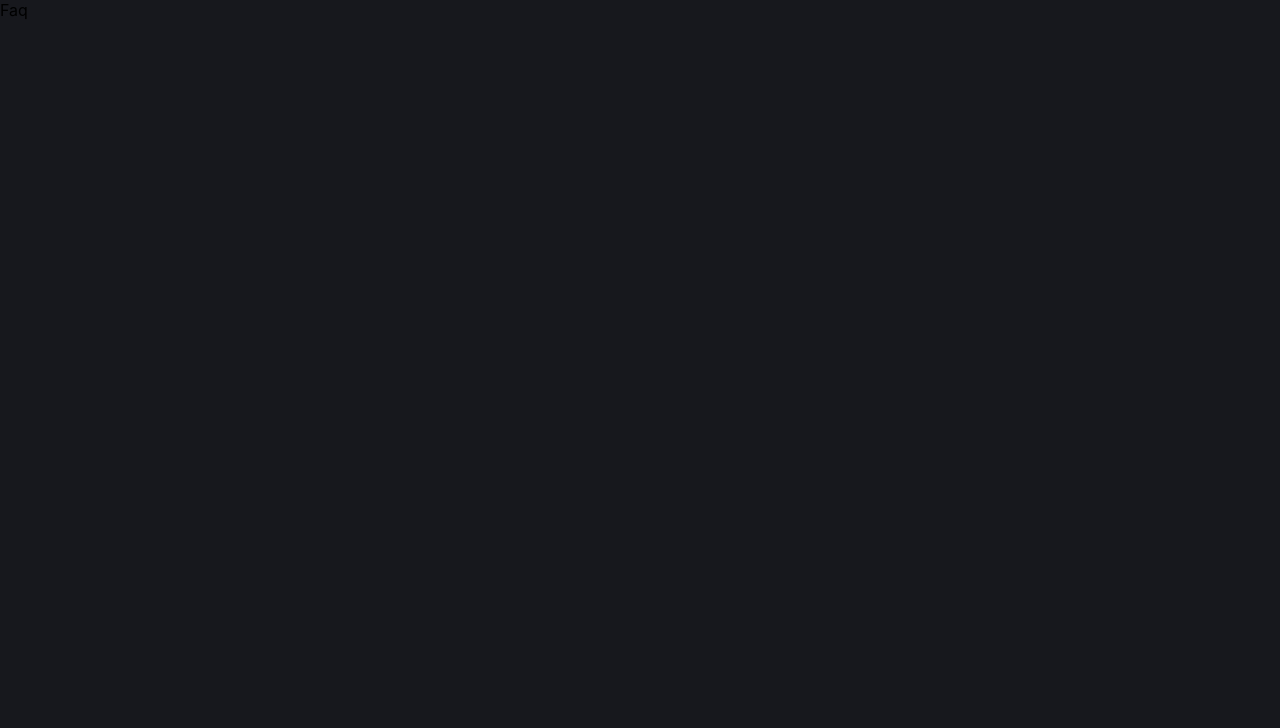
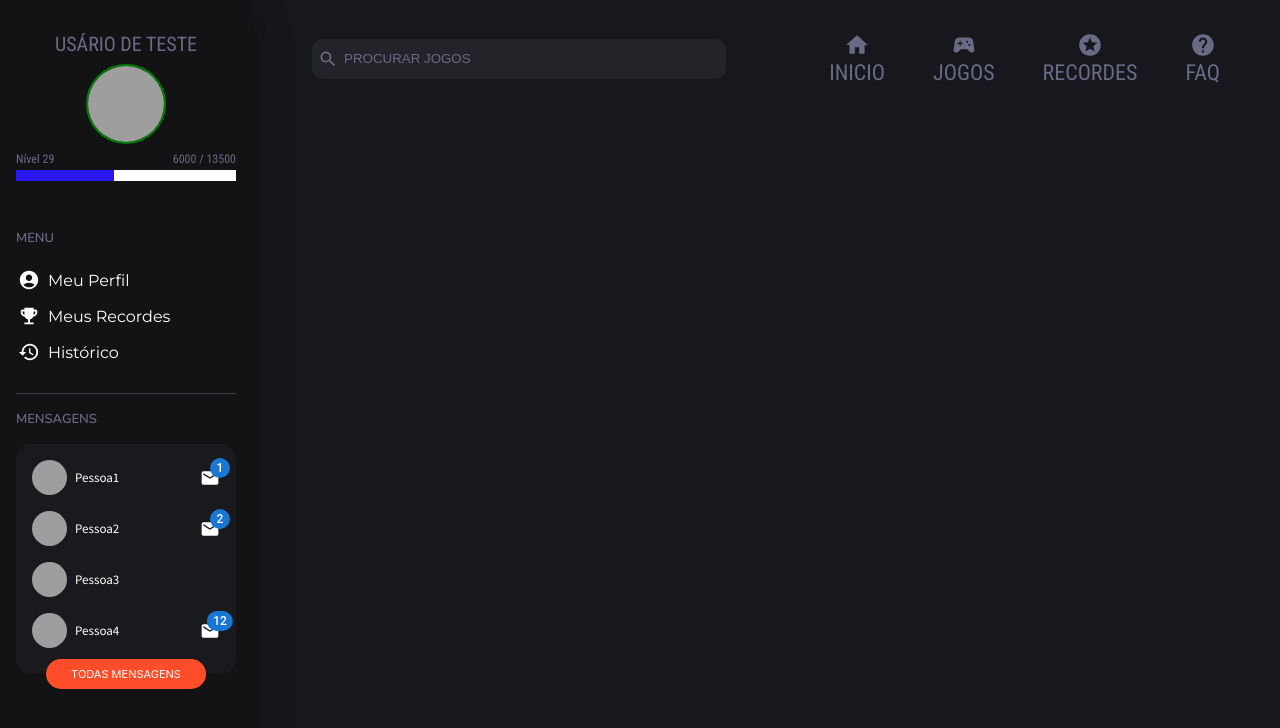
Before and after one commit to rodhenr/SiteJogos, a React (Create React App) app: page /faq in a window 1280 px wide. Shown: the top 728 px of the page. Built offline with nearby package versions, Linux system fonts and the light colour scheme; grey boxes are pictures that could not be loaded.

Commit message:
:sparkles: feat: Página de layout criada

```diff
--- a/src/layouts/Sidebar.tsx
+++ b/src/components/sidebar/Sidebar.tsx
@@ -1,6 +1,6 @@
-import Messages from "../components/sidebar/Messages";
-import SidebarUserOptions from "../components/sidebar/SidebarUserOptions";
-import UserInfo from "../components/sidebar/UserInfo";
+import Messages from "./Messages";
+import SidebarUserOptions from "./SidebarUserOptions";
+import UserInfo from "./UserInfo";
 
 import Divider from "@mui/material/Divider";
 
--- /dev/null
+++ b/src/layouts/Layout.tsx
@@ -0,0 +1,43 @@
+import { Drawer } from "@mui/material";
+import { useEffect, useState } from "react";
+import Menu from "../components/menu/Menu";
+import Sidebar from "../components/sidebar/Sidebar";
+
+import styles from "./styles/Layout.module.scss";
+
+interface IProps {
+  children: React.ReactNode;
+}
+function Layout({ children }: IProps) {
+  const [windowWidth, setWindowWidth] = useState(window.innerWidth);
+
+  useEffect(() => {
+    const handleWindowResize = () => {
+      setWindowWidth(window.innerWidth);
+    };
+
+    window.addEventListener("resize", handleWindowResize);
+
+    return () => {
+      window.removeEventListener("resize", handleWindowResize);
+    };
+  });
+
+  return (
+    <div className={styles.container}>
+      {windowWidth < 1024 ? (
+        <div className={styles.mobileOptions}>
+          <Drawer />
+        </div>
+      ) : (
+        <Sidebar />
+      )}
+      <div className={styles.mainContainer}>
+        <Menu />
+        <div className={styles.main}>{children}</div>
+      </div>
+    </div>
+  );
+}
+
+export default Layout;
--- /dev/null
+++ b/src/layouts/styles/Layout.module.scss
@@ -0,0 +1,29 @@
+.container {
+  display: flex;
+  flex-direction: column;
+  margin-bottom: 32px;
+
+  @media (min-width: 1024px) {
+    flex-direction: row;
+    margin-bottom: 0;
+  }
+}
+
+.mainContainer {
+  flex: 1 1 auto;
+  padding: 16px;
+
+  @media (min-width: 1024px) {
+    display: flex;
+    flex-direction: column;
+    padding: 32px 60px;
+  }
+}
+
+.main {
+  @media (min-width: 1024px) {
+    display: flex;
+    flex-direction: column;
+    flex: 1;
+  }
+}
--- a/src/pages/Faq.tsx
+++ b/src/pages/Faq.tsx
@@ -1,9 +1,13 @@
-import React from 'react'
+import Layout from "../layouts/Layout";
 
 function Faq() {
   return (
-    <div>Faq</div>
-  )
+    <div>
+      <Layout>
+        <div></div>
+      </Layout>
+    </div>
+  );
 }
 
-export default Faq
+export default Faq;
--- a/src/pages/Games.tsx
+++ b/src/pages/Games.tsx
@@ -1,4 +1,4 @@
-import Sidebar from "../layouts/Sidebar";
+import Sidebar from "../components/sidebar/Sidebar";
 import Menu from "../components/menu/Menu";
 
 import { fakeData } from "../data/fakeData";
--- a/src/pages/Home.tsx
+++ b/src/pages/Home.tsx
@@ -1,13 +1,11 @@
 import { useEffect, useState } from "react";
+
 import Help from "../components/home/Help";
 import Highlighted from "../components/home/Highlighted";
 import Ranking from "../components/home/Ranking";
 import Recent from "../components/home/Recent";
-import Menu from "../components/menu/Menu";
-import Sidebar from "../layouts/Sidebar";
-import Drawer from "../components/home/Drawer";
-
 import styles from "./styles/Home.module.scss";
+import Layout from "../layouts/Layout";
 
 function Home() {
   const [windowWidth, setWindowWidth] = useState(window.innerWidth);
@@ -48,19 +46,10 @@ function Home() {
 
   return (
     <div className={styles.container}>
-      {windowWidth < 1024 && (
-        <div className={styles.mobileOptions}>
-          <Drawer />
-        </div>
-      )}
-      <Sidebar />
-      <div className={styles.mainContainer}>
-        <Menu />
-        <div className={styles.main}>
-          <Highlighted />
-          <div className={styles.infos}>{render}</div>
-        </div>
-      </div>
+      <Layout>
+        <Highlighted />
+        <div className={styles.infos}>{render}</div>
+      </Layout>
     </div>
   );
 }
--- a/src/pages/Records.tsx
+++ b/src/pages/Records.tsx
@@ -1,9 +1,14 @@
-import React from 'react'
+import React from "react";
+import Layout from "../layouts/Layout";
 
 function Records() {
   return (
-    <div>Records</div>
-  )
+    <div>
+      <Layout>
+        <div></div>
+      </Layout>
+    </div>
+  );
 }
 
-export default Records
+export default Records;
```
Also changed, not shown: src/components/sidebar/styles/Sidebar.module.scss (renamed from src/layouts/styles/Sidebar.module.scss).
